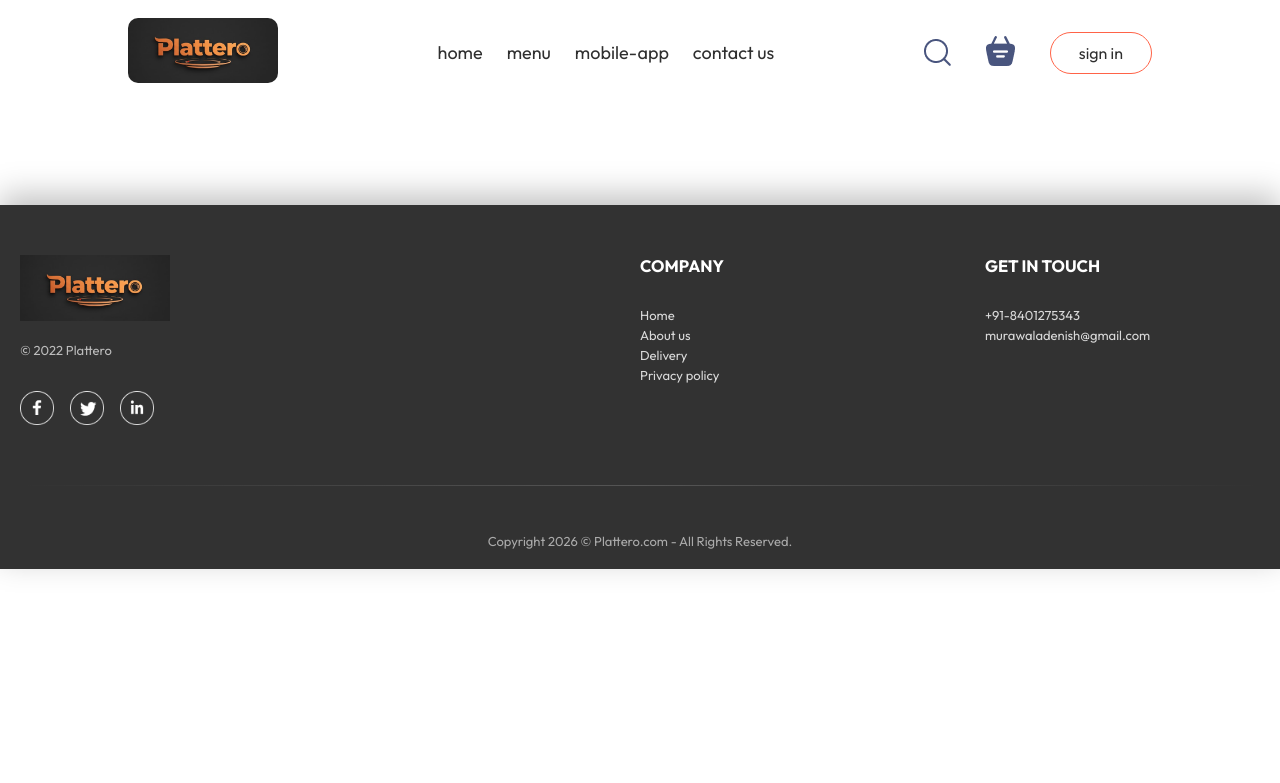
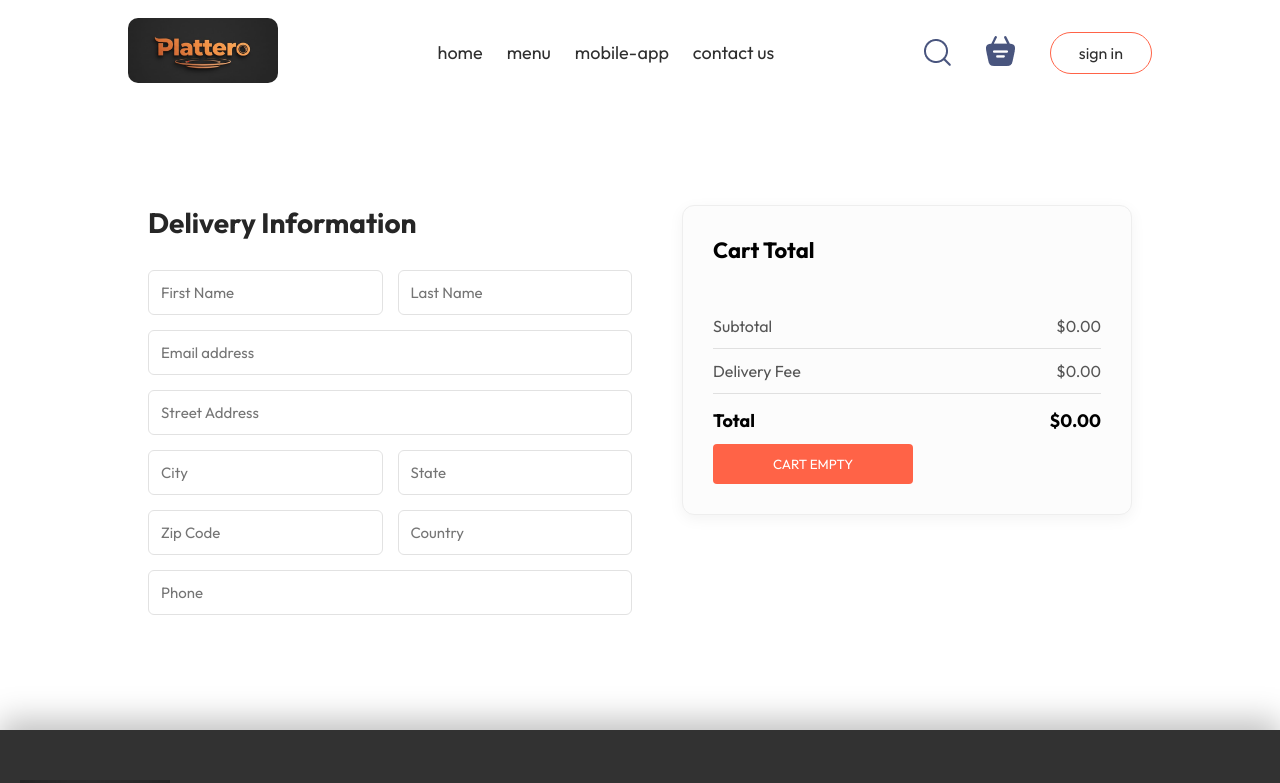
Before and after one commit to denish178/Plattero, a React (Vite) app in the folder frontend/: page /order in a window 1280 px wide. Shown: the top 783 px of the page. Built offline with nearby package versions, Linux system fonts and the light colour scheme.

Commit message:
Created placeOrder page and added it's functionality

```diff
--- a/frontend/src/pages/Cart/Cart.jsx
+++ b/frontend/src/pages/Cart/Cart.jsx
@@ -1,6 +1,7 @@
 import React, { useContext } from "react";
 import "./Cart.css";
 import { StoreContext } from "../../context/StoreContext";
+import { useNavigate } from "react-router-dom";
 
 const Cart = () => {
   const { cartItems, food_list, removeFromCart, getTotalCartAmount } =
@@ -9,6 +10,8 @@ const Cart = () => {
   const subtotal = getTotalCartAmount();
   const deliveryFee = subtotal === 0 ? 0 : 2;
   const total = subtotal + deliveryFee;
+
+  const navigate = useNavigate();
 
   return (
     <div className="cart">
@@ -72,7 +75,9 @@ const Cart = () => {
             </div>
           </div>
 
-          <button disabled={subtotal === 0}>PROCEED TO CHECKOUT</button>
+          <button onClick={() => navigate("/order")}>
+            PROCEED TO CHECKOUT
+          </button>
         </div>
 
         <div className="cart-promocode">
--- a/frontend/src/pages/PlaceOrder/PlaceOrder.css
+++ b/frontend/src/pages/PlaceOrder/PlaceOrder.css
@@ -0,0 +1,119 @@
+.place-order {
+  display: flex;
+  align-items: flex-start;
+  justify-content: space-between;
+  gap: 50px;
+  margin: 100px auto;
+  max-width: 1200px;
+  padding: 0 20px;
+}
+
+/* --- Left Side: Delivery Info --- */
+.place-order-left {
+  width: 100%;
+  max-width: 600px;
+}
+
+.place-order-left .title {
+  font-size: 28px;
+  font-weight: 700;
+  margin-bottom: 30px;
+  color: #262626;
+}
+
+.place-order-left input {
+  margin-bottom: 15px;
+  width: 100%;
+  padding: 12px;
+  border: 1px solid #e2e2e2;
+  border-radius: 6px;
+  outline-color: tomato;
+  font-size: 15px;
+  transition: 0.3s;
+}
+
+.place-order-left input:focus {
+  border-color: tomato;
+  box-shadow: 0 0 5px rgba(255, 99, 71, 0.2);
+}
+
+.multi-fields {
+  display: flex;
+  gap: 15px;
+}
+
+/* --- Right Side: Cart Summary --- */
+.place-order-right {
+  width: 100%;
+  max-width: 450px;
+}
+
+.cart-total {
+  background-color: #fcfcfc;
+  padding: 30px;
+  border-radius: 12px;
+  border: 1px solid #eee;
+  box-shadow: 0 4px 15px rgba(0, 0, 0, 0.05);
+}
+
+.cart-total h2 {
+  font-size: 22px;
+  margin-bottom: 20px;
+}
+
+.cart-total-details {
+  display: flex;
+  justify-content: space-between;
+  color: #555;
+  margin: 12px 0;
+  font-size: 16px;
+}
+
+.cart-total hr {
+  margin: 10px 0;
+  border: 0;
+  border-bottom: 1px solid #e0e0e0;
+}
+
+.total-row {
+  color: #000;
+  font-size: 18px;
+  margin-top: 15px;
+}
+
+.place-order-btn {
+  width: 100%;
+  margin-top: 30px;
+  padding: 15px;
+  background-color: tomato;
+  color: white;
+  border: none;
+  border-radius: 6px;
+  font-size: 16px;
+  font-weight: 600;
+  cursor: pointer;
+  transition: background-color 0.3s ease;
+}
+
+.place-order-btn:hover {
+  background-color: #e5533d;
+}
+
+/* --- Responsive Design --- */
+@media (max-width: 900px) {
+  .place-order {
+    flex-direction: column;
+    margin-top: 50px;
+  }
+
+  .place-order-left,
+  .place-order-right {
+    max-width: 100%;
+  }
+
+  .place-order-right {
+    order: -1;
+    /* Shows the total at the top on mobile for convenience */
+    margin-bottom: 40px;
+  }
+}
--- a/frontend/src/pages/PlaceOrder/PlaceOrder.jsx
+++ b/frontend/src/pages/PlaceOrder/PlaceOrder.jsx
@@ -1,12 +1,67 @@
-import React from 'react'
-import './PlaceOrder.css'
+import React, { useContext } from "react";
+import { useNavigate } from "react-router-dom"; // Added for navigation
+import "./PlaceOrder.css";
+import { StoreContext } from "../../context/StoreContext";
 
 const PlaceOrder = () => {
+  const { getTotalCartAmount } = useContext(StoreContext);
+  const navigate = useNavigate();
+
+  const subtotal = getTotalCartAmount();
+  const deliveryFee = subtotal === 0 ? 0 : 2;
+  const total = subtotal + deliveryFee;
+
   return (
-    <div>
+    <form className="place-order">
+      <div className="place-order-left">
+        <h2 className="title">Delivery Information</h2>
+        <div className="multi-fields">
+          <input type="text" placeholder="First Name" required />
+          <input type="text" placeholder="Last Name" required />
+        </div>
+        <input type="email" placeholder="Email address" required />
+        <input type="text" placeholder="Street Address" required />
+        <div className="multi-fields">
+          <input type="text" placeholder="City" required />
+          <input type="text" placeholder="State" required />
+        </div>
+        <div className="multi-fields">
+          <input type="text" placeholder="Zip Code" required />
+          <input type="text" placeholder="Country" required />
+        </div>
+        <input type="text" placeholder="Phone" required />
+      </div>
 
-    </div>
-  )
-}
+      <div className="place-order-right">
+        <div className="cart-total">
+          <h2>Cart Total</h2>
+          <div className="cart-total-content">
+            <div className="cart-total-details">
+              <p>Subtotal</p>
+              <p>${subtotal.toFixed(2)}</p>
+            </div>
+            <hr />
+            <div className="cart-total-details">
+              <p>Delivery Fee</p>
+              <p>${deliveryFee.toFixed(2)}</p>
+            </div>
+            <hr />
+            <div className="cart-total-details total-row">
+              <b>Total</b>
+              <b>${total.toFixed(2)}</b>
+            </div>
+            <button
+              type="submit"
+              disabled={subtotal === 0}
+              className={subtotal === 0 ? "disabled-btn" : "place-order-btn"}
+            >
+              {subtotal === 0 ? "CART EMPTY" : "PROCEED TO PAYMENT"}
+            </button>
+          </div>
+        </div>
+      </div>
+    </form>
+  );
+};
 
-export default PlaceOrder
+export default PlaceOrder;
```
